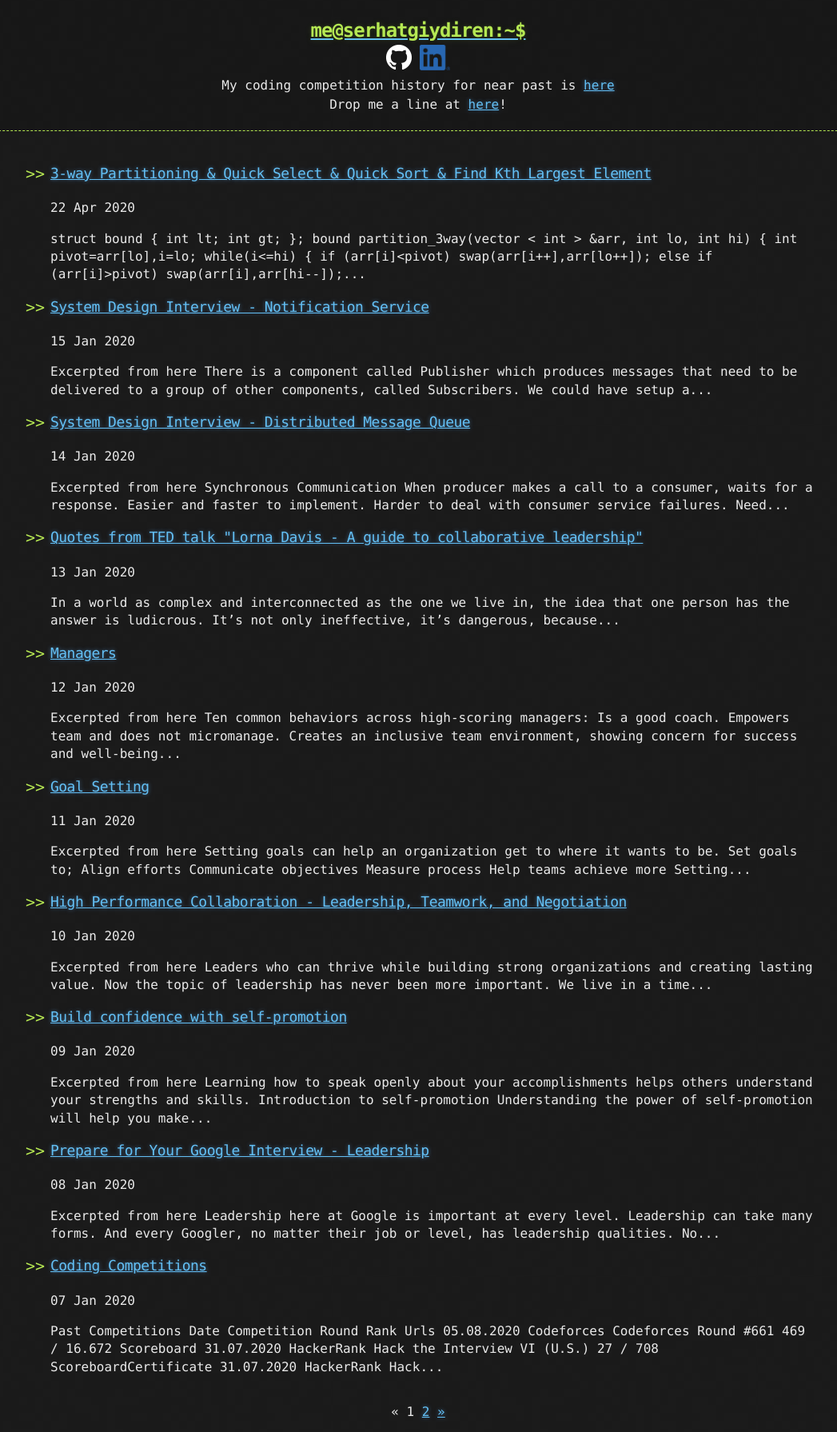
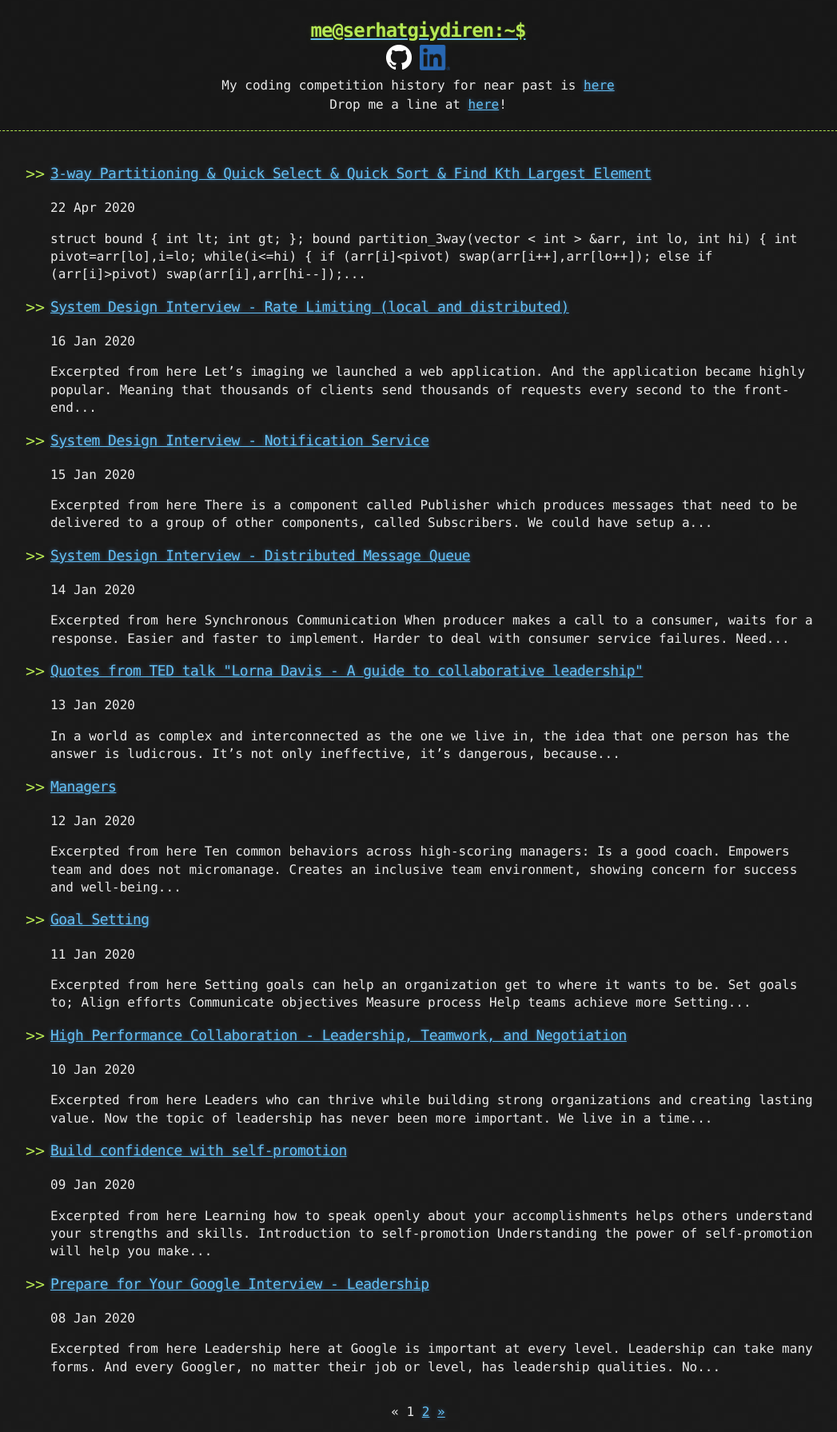
Before and after one commit to goodHunter27/serhatgiydiren.github.io, a Jekyll site: the page built from index.html, in a window 1280 px wide. Shown: the whole page at 80% size, without its empty margins (117-1164 px from the left). Built offline with Jekyll 4.4.1, drawn with Linux system fonts in a browser that asks for light colours; the list of posts is cut into pages by our own code; some of the changed lines change nothing that is shown.

Commit message:
Update 2020-01-16-system-design-interview-rate-limiting.md

```diff
--- a/_posts/2020-01-16-system-design-interview-rate-limiting.md
+++ b/_posts/2020-01-16-system-design-interview-rate-limiting.md
@@ -1,6 +1,6 @@
 ---
 title: System Design Interview - Rate Limiting (local and distributed)
-published: false
+published: true
 ---
 
 #### Excerpted from [here](https://youtu.be/FU4WlwfS3G0){:target="_blank"}
@@ -184,140 +184,55 @@
 - If we want rate limiting solution to be more accurate, but with a little bit of performance overhead, we need to go with TCP.
 - If we ok to have a bit less accurate solution, but the one that works faster, UDP should be our choice.
 
-Ok, we have implemented the algorithm, created a set of classes and interfaces, discussed
-message broadcasting.
-But how do we integrate all this cool solution with the service?
-Let’s see what options we have.
-There are two options.
-And they are pretty standard.
-We can run Rate Limiter as a part of the service process or as its own process (daemon).
-In the first option, Rate Limiter is distributed as a collection of classes, a library that
-should be integrated with the service code.
-In the second option we have two libraries: the daemon itself and the client, that is
-responsible for inter-process communication between the service process and the daemon.
-Client is integrated with the service code.
-What are the pros for the first approach?
-It is faster, as we do not need to do any inter-process call.
-It is also resilient to the inter-process call failures, because there are no such calls.
-The second approach is programming language agnostic.
-It means that Rate Limiter daemon can be written on a programming language that may be different
-from the language we use for the service implementation.
-As we do not need to do integration on the code level.
-Yes, we need to have Rate Limiter client compatible with the service code language.
-But not the daemon itself.
-Also, Rate Limiter process uses its own memory space.
-This isolation helps to better control behavior for both the service and the daemon.
-For example, daemon my store many buckets in memory, but because the service process
-has its own memory space, the service memory does not need to allocate space for these
-buckets.
-Which makes service memory allocation more predictable.
-Another good reason, and you may see it happening a lot in practice, service teams tend to be
-very cautious when you come to them and ask to integrate their service with your super
-cool library.
-You will hear tons of questions.
-Like how much memory and CPU your library consumes?
-What will happen in case of a network partition or any other exceptional scenario?
-Can we see results of the load testing for your library?
-What are your mom’s favorite flowers?
-And many many other questions.
-These questions are also applicable to the daemon solution.
-But it is easier to guarantee that the service itself will not be impacted by any bugs that
-may be in the Rate Limiter library.
-As you may see, strengths of the first approach become weaknesses of the second approach.
-And vice versa.
-So, which option is better?
-Both are good options and it really depends on the use cases and needs of a particular
-service team.
-By the way, the second approach, when we have a daemon that communicates with other hosts
-in the cluster is a quite popular pattern in distributed systems.
-For example, it is widely used to implement auto discovery of service hosts, when hosts
-in a cluster identify each other.
-Now let’s see what else an interviewer may want to discuss with us.
-In theory, it is possible that many token buckets will be created and stored in memory.
-For example, when millions of clients send requests at the same second.
-In practice though, we do not need to keep buckets in memory if there are no requests
-coming from the client for some period of time.
-For example, client made its first request and we created a bucket.
-As long as this client continues to send requests and interval between these requests is less
-than a second or couple of seconds, we keep the bucket in memory.
-If there are no requests coming for this bucket for several seconds, we can remove the bucket
-from memory.
-And bucket will be re-created again when client makes a new request.
-As for failure modes, there may be several of them.
-Daemon can fail, causing other hosts in the cluster lose visibility of this failed daemon.
-In the result, the host with a failed daemon leaves the group and continues to throttle
-requests without talking to other hosts in the cluster.
-Nothing really bad happens.
-Just less requests will be throttled in total.
-And we will have similar results in case of a network partition, when several hosts in
-the cluster may not be able to broadcast messages to the rest of the group.
-Just less requests throttled in total.
-And if you wonder why, just remember our previous example with 3 hosts and 4 tokens.
-If hosts talk to each other, only 4 requests are allowed across all of them.
-If hosts do not talk to each other due to let’s say network issues, each host will
-allow 4 requests, 12 in total.
-So, in case of failures in our rate limiter solution, more requests are allowed and less
-requests are throttled.
-With regards to rule management, we may need to introduce a self-service tool, so that
-service teams may create, update and delete their rules when needed.
-As for synchronization, there may be several places where we need it.
-First, we have synchronization in the token bucket.
-There is a better way to implement thread-safety in that class, using for example atomic references.
-Another place that may require synchronization is the token bucket cache.
-As we mentioned before, if there are too many buckets stored in the cache and we want to
-delete unused buckets and re-create them when needed, we will end up with synchronization.
-So, we may need to use concurrent hash map, which is a thread safe equivalent of the hash
-map in Java.
-In general, no need to be afraid of the synchronization in both those places.
-It may become a bottleneck eventually, but only for services with insanely large requests
-per second rate.
-For most services out there even the simplest synchronization implementation does not add
-to much overhead.
-Hopefully, this is the last question from the interviewer.
-So, what clients of our service should do with throttled calls?
-There are several options, as always.
-Clients may queue such requests and re-send them later.
-Or they can retry throttled requests.
-But do it in a smart way, and this smart way is called exponential backoff and jitter.
-Probably too smart.
-But do not worry, ideas are quite simple.
-An exponential backoff algorithm retries requests exponentially, increasing the waiting time
-between retries up to a maximum backoff time.
-In other words, we retry requests several times, but wait a bit longer with every retry
-attempt.
-And jitter adds randomness to retry intervals to spread out the load.
-If we do not add jitter, backoff algorithm will retry requests at the same time.
-And jitter helps to separate retries.
-Now let’s summarize what we have discussed so far.
-Service owners can use a self-service tools for rules management.
-Rules are stored in the database.
-On the service host we have rules retriever that stores retrieved rules in the local cache.
-When request comes, rate limiter client builds client identifier and passes it to the rate
-limiter to make a decision.
-Rate limiter communicates with a message broadcaster, that talks to other hosts in the cluster.
-Let’s recall non-functional requirements.
-We wanted to build a solution that is highly scalable, fast and accurate.
-And at this point I would really like to say that the solution we have built meets all
-the requirements.
-But this is not completely true.
-And the correct answer is “it depends”.
-Depends on the number of hosts in the cluster, depends on the number of rules, depends on
-the request rate.
-For majority of clusters out there, where cluster size is less then several thousands
-of nodes and number of active buckets per second is less then tens of thousands, gossip
-communication over UDP will work really fast and is quite accurate.
-In case of a rally large clusters, like tens of thousands of hosts, we may no longer rely
-on host-to-host communication in the service cluster as it becomes costly.
-And we need a separate cluster for making a throttling decision.
-This is a distributed cache option we discussed above.
-But the drawback of this approach is that it increases latency and operational cost.
-It would be good to have these tradeoff discussions with your interviewer.
-As it demonstrates both breadth and depth of your knowledge and critical thinking.
-But do not worry if you are not at the point yet where you feel comfortable discussing
-all these details.
-Keep watching video on this channel and I really hope that together we will be able
-to improve your system design skills.
-That is it for today’s interview question.
-As always, if you have any questions please leave them in the comments below.
-In the next video we will design a distributed cache.
-So, I will see you soon.
+### How do we integrate all
+
+![How do we integrate all](../assets/rl_i.png)
+
+- There are two options. And they are pretty standard. We can run Rate Limiter as a part of the service process or as its own process (daemon).
+- In the first option, Rate Limiter is distributed as a collection of classes, a library that should be integrated with the service code.
+- In the second option we have two libraries: the daemon itself and the client, that is responsible for inter-process communication between the service process and the daemon. Client is integrated with the service code.
+- What are the pros for the first approach?
+  - It is faster, as we do not need to do any inter-process call.
+  - It is also resilient to the inter-process call failures, because there are no such calls.
+-The second approach is programming language agnostic. It means that Rate Limiter daemon can be written on a programming language that may be different from the language we use for the service implementation. As we do not need to do integration on the code level. Yes, we need to have Rate Limiter client compatible with the service code language. But not the daemon itself.
+- Also, Rate Limiter process uses its own memory space. This isolation helps to better control behavior for both the service and the daemon. For example, daemon my store many buckets in memory, but because the service process has its own memory space, the service memory does not need to allocate space for these buckets. Which makes service memory allocation more predictable.
+- Another good reason, and you may see it happening a lot in practice, service teams tend to be very cautious when you come to them and ask to integrate their service with your super cool library.
+- You will hear tons of questions.
+  - Like how much memory and CPU your library consumes?
+  - What will happen in case of a network partition or any other exceptional scenario?
+  - Can we see results of the load testing for your library?
+- These questions are also applicable to the daemon solution.
+- But it is easier to guarantee that the service itself will not be impacted by any bugs that may be in the Rate Limiter library.
+- As you may see, strengths of the first approach become weaknesses of the second approach. And vice versa.
+- So, which option is better?
+- Both are good options and it really depends on the use cases and needs of a particular service team.
+- By the way, the second approach, when we have a daemon that communicates with other hosts in the cluster is a quite popular pattern in distributed systems.
+- For example, it is widely used to implement auto discovery of service hosts, when hosts in a cluster identify each other.
+
+### What else?
+
+- In theory, it is possible that many token buckets will be created and stored in memory. For example, when millions of clients send requests at the same second. In practice though, we do not need to keep buckets in memory if there are no requests coming from the client for some period of time. For example, client made its first request and we created a bucket. As long as this client continues to send requests and interval between these requests is less than a second or couple of seconds, we keep the bucket in memory. If there are no requests coming for this bucket for several seconds, we can remove the bucket from memory. And bucket will be re-created again when client makes a new request.
+- As for failure modes, there may be several of them. Daemon can fail, causing other hosts in the cluster lose visibility of this failed daemon. In the result, the host with a failed daemon leaves the group and continues to throttle requests without talking to other hosts in the cluster. Nothing really bad happens. Just less requests will be throttled in total. And we will have similar results in case of a network partition, when several hosts in the cluster may not be able to broadcast messages to the rest of the group. Just less requests throttled in total. And if you wonder why, just remember our previous example with 3 hosts and 4 tokens. If hosts talk to each other, only 4 requests are allowed across all of them. If hosts do not talk to each other due to let's say network issues, each host will allow 4 requests, 12 in total. So, in case of failures in our rate limiter solution, more requests are allowed and less requests are throttled.
+- With regards to rule management, we may need to introduce a self-service tool, so that service teams may create, update and delete their rules when needed.
+- As for synchronization, there may be several places where we need it. First, we have synchronization in the token bucket. There is a better way to implement thread-safety in that class, using for example atomic references. Another place that may require synchronization is the token bucket cache. As we mentioned before, if there are too many buckets stored in the cache and we want to delete unused buckets and re-create them when needed, we will end up with synchronization. So, we may need to use concurrent hash map, which is a thread safe equivalent of the hash map in Java. In general, no need to be afraid of the synchronization in both those places. It may become a bottleneck eventually, but only for services with insanely large requests per second rate. For most services out there even the simplest synchronization implementation does not add to much overhead.
+- So, what clients of our service should do with throttled calls? There are several options, as always. Clients may queue such requests and re-send them later. Or they can retry throttled requests. But do it in a smart way, and this smart way is called exponential backoff and jitter. Probably too smart. But do not worry, ideas are quite simple. An exponential backoff algorithm retries requests exponentially, increasing the waiting time between retries up to a maximum backoff time. In other words, we retry requests several times, but wait a bit longer with every retry attempt. And jitter adds randomness to retry intervals to spread out the load. If we do not add jitter, backoff algorithm will retry requests at the same time. And jitter helps to separate retries.
+
+### Final look
+
+![Final Look](../assets/rl_fl.png)
+
+- Service owners can use a self-service tools for rules management.
+- Rules are stored in the database.
+- On the service host we have rules retriever that stores retrieved rules in the local cache.
+- When request comes, rate limiter client builds client identifier and passes it to the rate limiter to make a decision.
+- Rate limiter communicates with a message broadcaster, that talks to other hosts in the cluster.
+- We wanted to build a solution that is highly scalable, fast and accurate.
+- And at this point I would really like to say that the solution we have built meets all the requirements. But this is not completely true. And the correct answer is "it depends".
+- Depends on the number of hosts in the cluster, depends on the number of rules, depends on the request rate.
+- For majority of clusters out there, where cluster size is less then several thousands of nodes and number of active buckets per second is less then tens of thousands, gossip communication over UDP will work really fast and is quite accurate.
+- In case of a rally large clusters, like tens of thousands of hosts, we may no longer rely on host-to-host communication in the service cluster as it becomes costly.
+- And we need a separate cluster for making a throttling decision.
+- This is a distributed cache option we discussed above.
+- But the drawback of this approach is that it increases latency and operational cost.
+- It would be good to have these tradeoff discussions with your interviewer.
+- As it demonstrates both breadth and depth of your knowledge and critical thinking.
```
